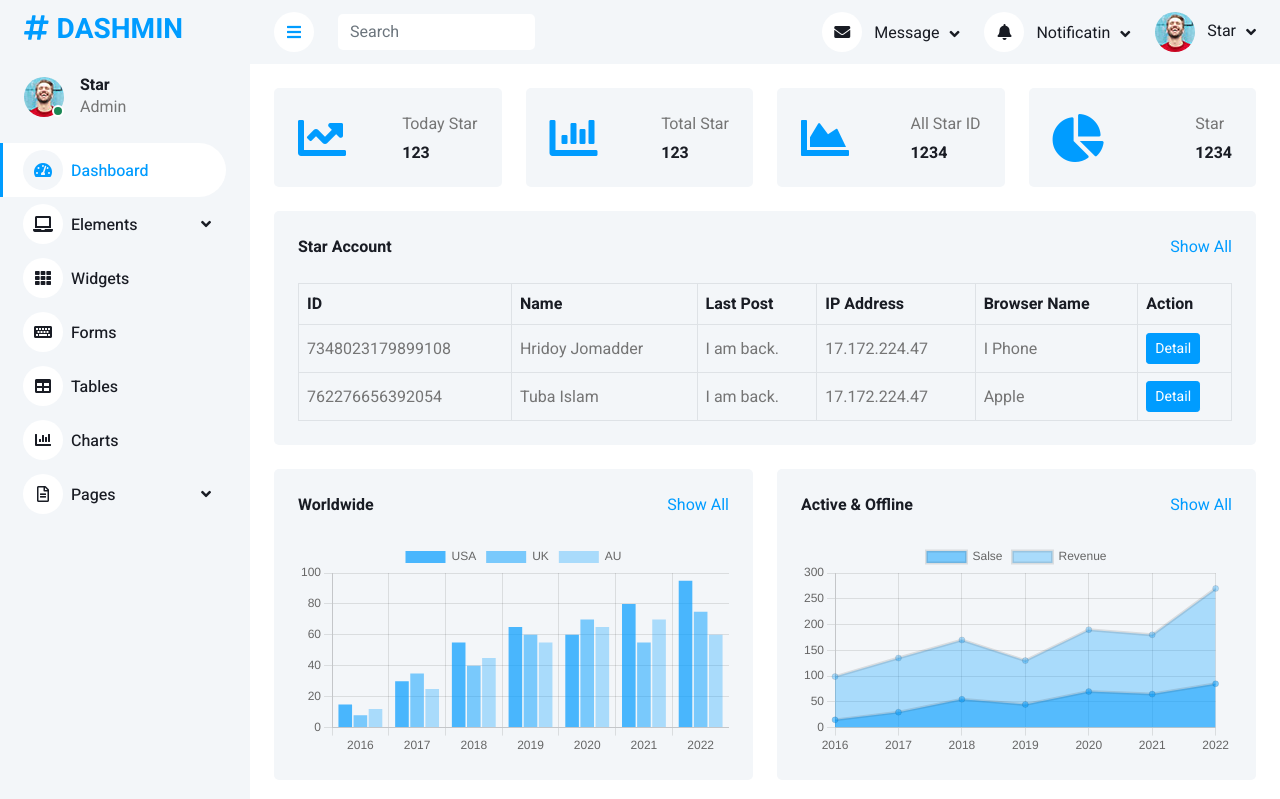
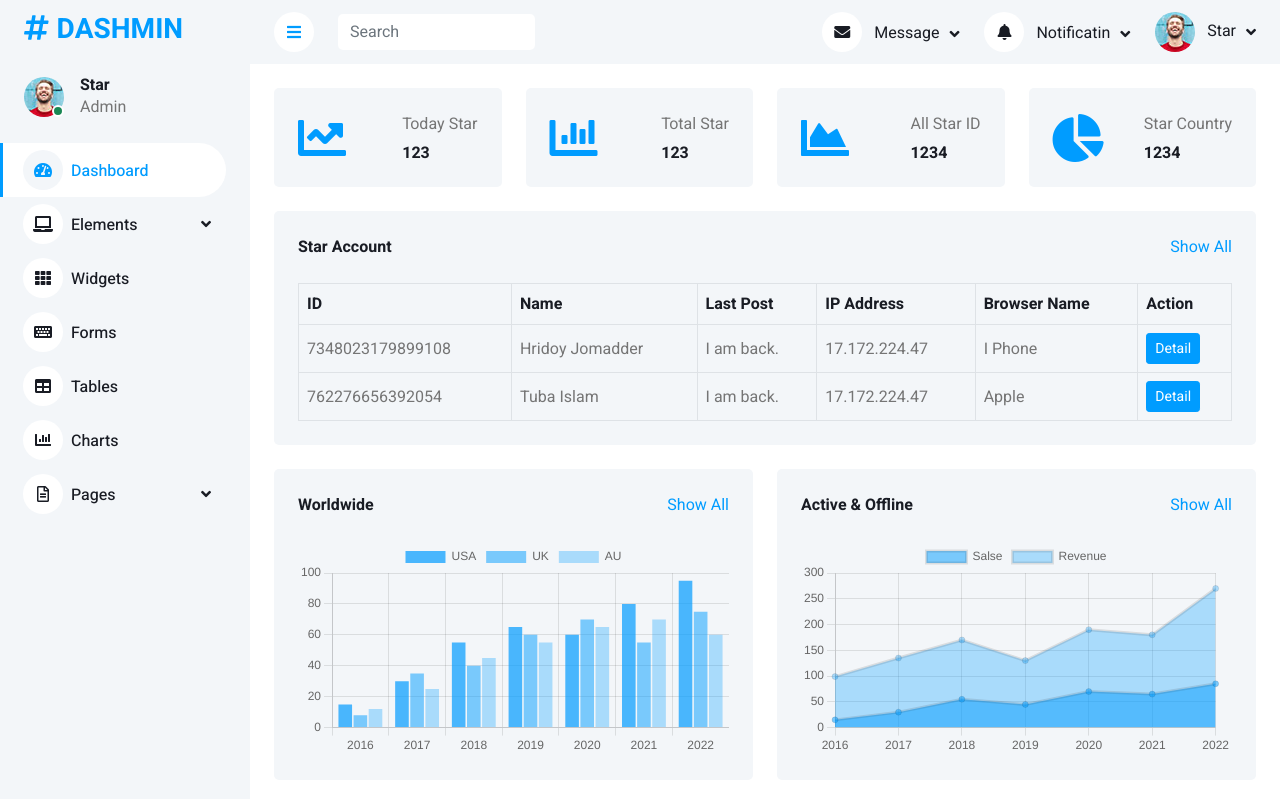
Before and after one commit to Hridoy-Jomadder/Star_Dashboard, a PHP site: page / in a window 1280 px wide. Shown: the top 799 px of the page. Run offline with PHP 8.4, Linux system fonts and the light colour scheme; data that the repository does not hold is empty; some libraries are stand-ins or nearby versions.

Commit message:
first commit

```diff
--- a/index.php
+++ b/index.php
@@ -266,7 +266,7 @@
                         <div class="bg-light rounded d-flex align-items-center justify-content-between p-4">
                             <i class="fa fa-chart-pie fa-3x text-primary"></i>
                             <div class="ms-3">
-                                <p class="mb-2">Star</p>
+                                <p class="mb-2">Star Country</p>
                                 <h6 class="mb-0">1234</h6>
                             </div>
                         </div>
```
